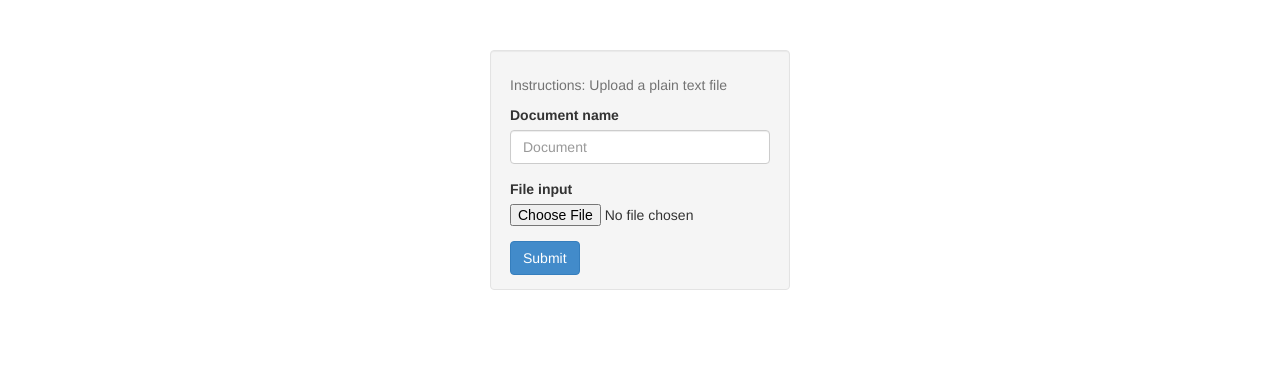
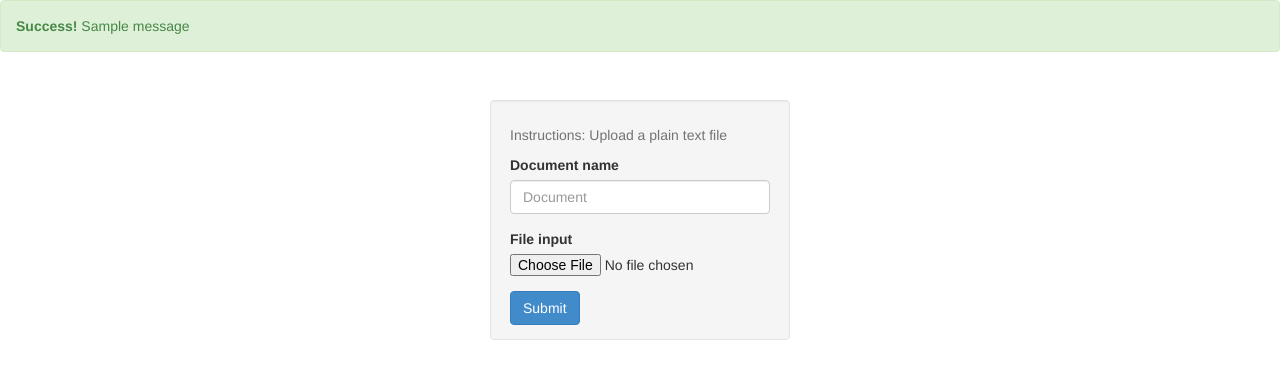
Before and after one commit to sprin/heroku-tut, a Python web app: template app/templates/index.html in a window 1280 px wide. Shown: the top 379 px of the page. Run offline with Jinja, Linux system fonts and the light colour scheme; the template is opened without the code that fills it, so the values that code supplies are empty; one stand-in notice (Sample message) is shown; some libraries are stand-ins or nearby versions.

Commit message:
Display success message with link to file on S3 after upload

```diff
--- a/app/config.cfg
+++ b/app/config.cfg
@@ -6,10 +6,14 @@ be read from environment variables here.
 import os
 import json
 
+# Amazon S3 config
 S3_LOCATION=os.environ['S3_LOCATION']
 S3_KEY=os.environ['S3_KEY']
 S3_SECRET=os.environ['S3_SECRET']
 S3_UPLOAD_DIRECTORY=os.environ['S3_UPLOAD_DIRECTORY']
 S3_BUCKET=os.environ['S3_BUCKET']
 
+# Flask Secret Key for creating sessions
+SECRET_KEY=os.environ['FLASK_SECRET_KEY']
+
 DEBUG = True
--- a/app/static/css/htut.css
+++ b/app/static/css/htut.css
@@ -2,7 +2,7 @@
   height: 240px;
   width: 300px;
   position: fixed;
-  top: 50px;
+  top: 100px;
   left: 50%;
   margin-left: -150px;
 }
--- a/app/templates/index.html
+++ b/app/templates/index.html
@@ -7,6 +7,15 @@
     <link href="/static/css/htut.css" rel="stylesheet">
   </head>
   <body>
+{% with messages = get_flashed_messages() %}
+  {% if messages %}
+    {% for message in messages %}
+    <div class="alert alert-success">
+      <strong>Success!</strong> {{ message|safe }}
+    </div>
+    {% endfor %}
+  {% endif %}
+{% endwith %}
     <form id="upload-form" class="well" method="POST" enctype="multipart/form-data">
       <p class="help-block">Instructions: Upload a plain text file</p>
       <div class="form-group">
@@ -19,5 +28,6 @@
         <input type="file" name="input-file" id="input-file">
       </div>
       <button type="submit" class="btn btn-primary">Submit</button>
+
   </body>
 </html>
```
Also changed, not shown: app/views.py (+4 -4 lines).
